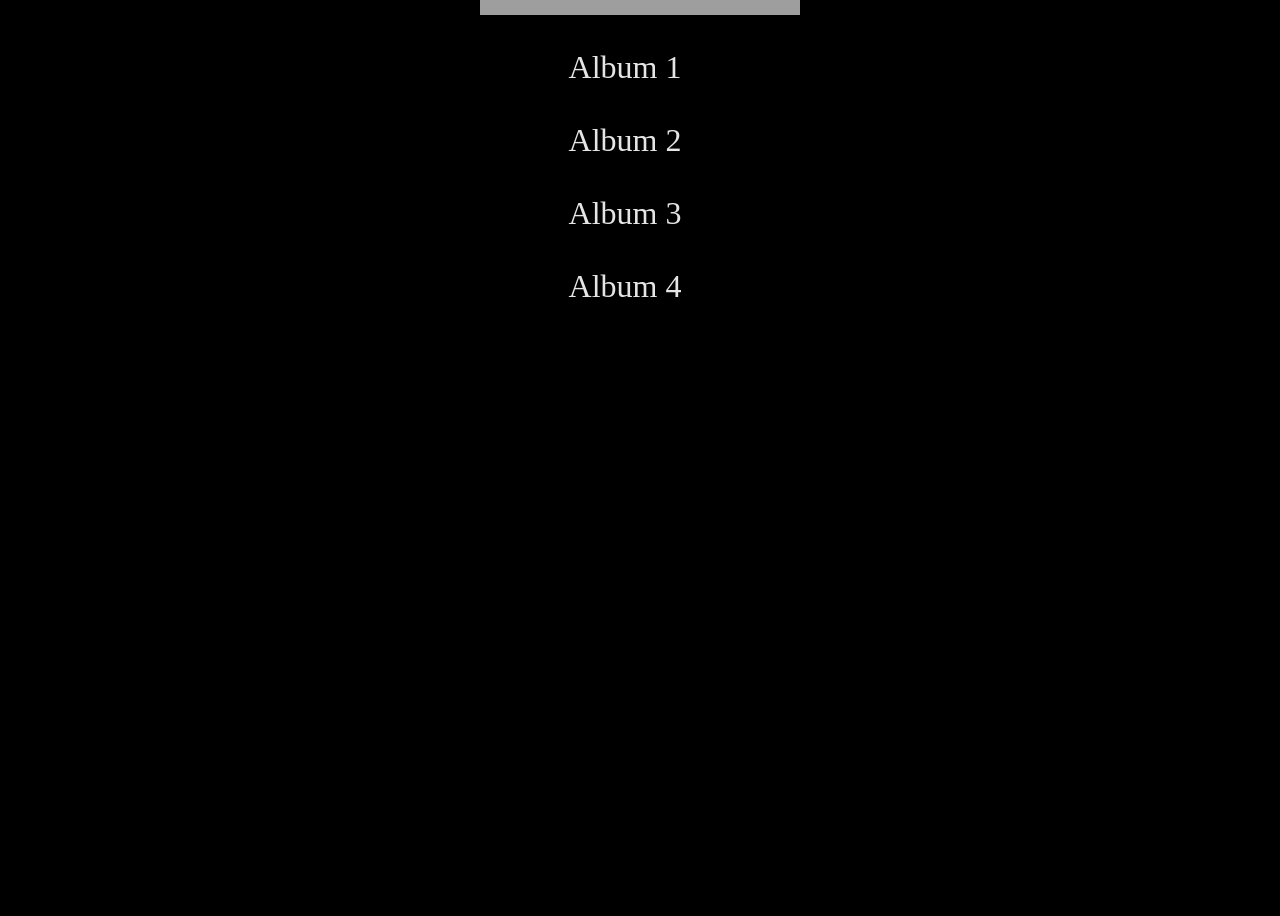
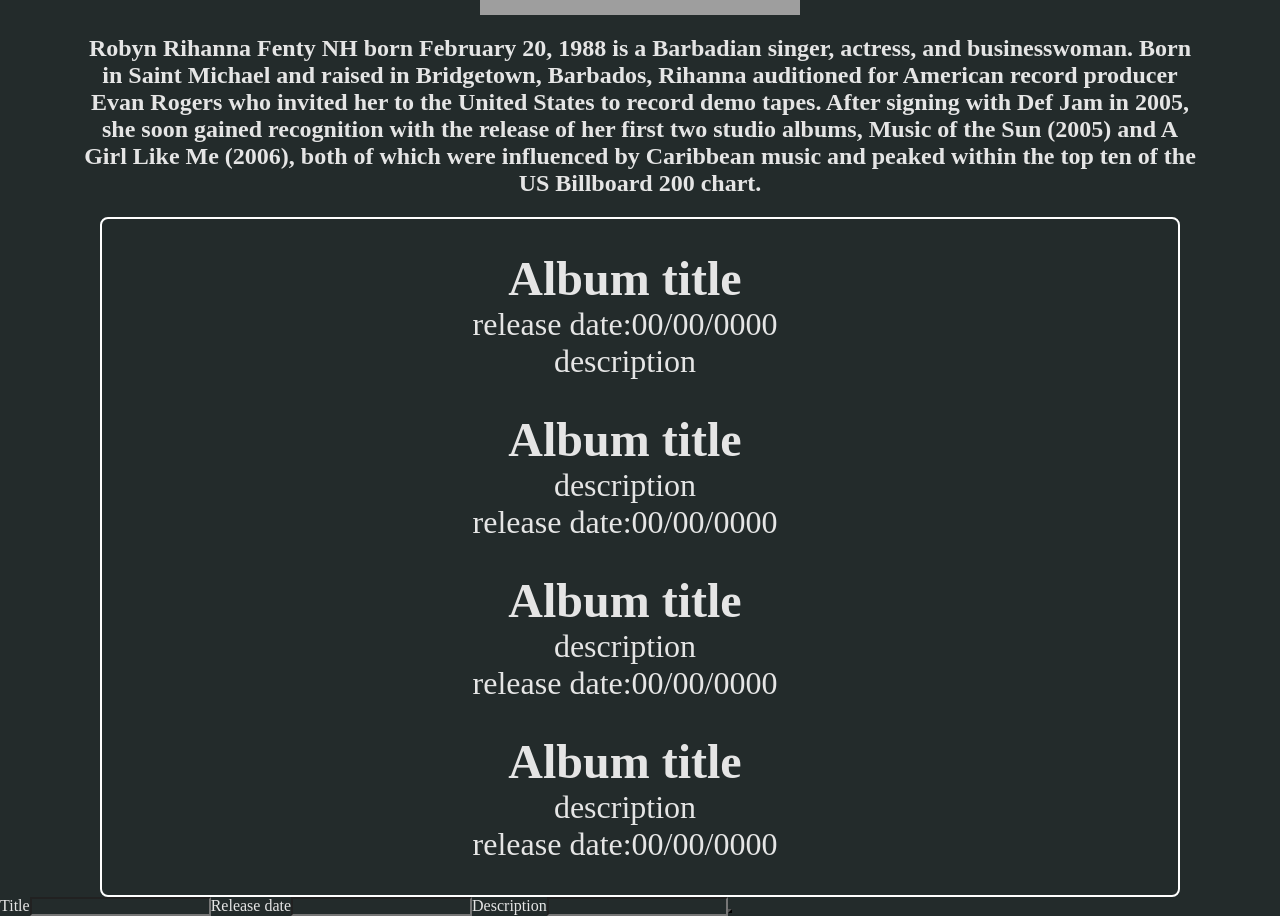
Before and after one commit to Mohakim231/Music-profile, a React (Vite) app: page / in a window 1280 px wide. Shown: the part 340-1256 px from the top of the page. Before the commit the page ends 800 px from the top, so only its background shows below. Built offline with nearby package versions, Linux system fonts and the light colour scheme; grey boxes are pictures that could not be loaded.

Commit message:
adding form

```diff
--- a/src/App.css
+++ b/src/App.css
@@ -2,6 +2,6 @@
     margin: 0;
     padding: 0;
     box-sizing: border-box;
-    background-color: #000000;
+    background-color: #232B2B;
     color: #e5e5e5;
 }
--- a/src/components/banner/Banner.css
+++ b/src/components/banner/Banner.css
@@ -5,3 +5,7 @@
     margin-top: 20px;
     width: 25%;
 }
+.description{
+    text-align: center;
+    margin: 20px 80px 20px 80px;
+}
--- a/src/components/banner/Banner.jsx
+++ b/src/components/banner/Banner.jsx
@@ -5,6 +5,7 @@
   return (
     <>
     <img src='https://th.bing.com/th/id/OIP.nTIpoqX8odg02Akv2srIuwHaEs?w=285&h=181&c=7&r=0&o=5&pid=1.7' alt='singer image'/>
+    <h2 className='description'>Robyn Rihanna Fenty NH born February 20, 1988 is a Barbadian singer, actress, and businesswoman. Born in Saint Michael and raised in Bridgetown, Barbados, Rihanna auditioned for American record producer Evan Rogers who invited her to the United States to record demo tapes. After signing with Def Jam in 2005, she soon gained recognition with the release of her first two studio albums, Music of the Sun (2005) and A Girl Like Me (2006), both of which were influenced by Caribbean music and peaked within the top ten of the US Billboard 200 chart.</h2>
     </>
   )
 }
--- a/src/components/list/List.css
+++ b/src/components/list/List.css
@@ -1,10 +1,21 @@
 .albumList{
+    list-style: none;
     margin-top: 2em;
     text-align: center;
+    border: 2px solid white;
+    border-radius: 0.5em;
+    margin: 20px 400px 0 400px;
 }
 .albumList li{
+    background-color: #232B2B;
     margin-top: 1em;
     font-size: 2em;
-    border: 2px solid black;
-    border-radius: 0.3em;
 }
+.albumList :nth-child(3){
+    margin-bottom: 1em;
+}
+@media only screen and (max-width: 1800px){
+    .albumList{
+        margin: 20px 100px 0 100px;
+    }
+}
--- a/src/components/list/List.jsx
+++ b/src/components/list/List.jsx
@@ -5,11 +5,35 @@
   return (
     <div className='list'>
     <ul className='albumList'>
-        <li>Album 1</li>
-        <li>Album 2</li>
-        <li>Album 3</li>
-        <li>Album 4</li>
+        <li>
+          <h2>Album title</h2><span>release date:00/00/0000</span>
+          <p>description</p>
+        </li>
+        <li>
+          <h2>Album title</h2>
+          <p>description</p>
+          <p>release date:00/00/0000</p>
+        </li>
+        <li>
+          <h2>Album title</h2>
+          <p>description</p>
+          <p>release date:00/00/0000</p>
+        </li>
+        <li>
+          <h2>Album title</h2>
+          <p>description</p>
+          <p>release date:00/00/0000</p>
+        </li>
     </ul>
+    <form>
+      <label for="title">Title</label>
+      <input type="text" name='title'/>
+      <label for="date">Release date</label>
+      <input type="text" name='date'/>
+      <label for='description'>Description</label>
+      <input type="text" name='description'/>
+      <button type='submit'></button>
+    </form>
     </div>
   )
 }
--- a/src/components/navbar/Nav.css
+++ b/src/components/navbar/Nav.css
@@ -12,11 +12,16 @@
     margin-top: 20px;
     font-size: 2em;
 }
+nav h2{
+    background-color: #14213d;
+}
 .navList{
+    background-color: #14213d;
     list-style: none;
     display: flex;
     font-size: 1em;
 }
 li{
+    background-color: #14213d;
     padding-right: 30px;
 }
--- a/src/components/navbar/Nav.jsx
+++ b/src/components/navbar/Nav.jsx
@@ -4,7 +4,7 @@
 function Nav() {
   return (
     <nav>
-        <h2>Musician</h2>
+        <h2>Rihanna</h2>
         <ul className='navList'>
             <li>Artist</li>
             <li>Songs</li>
```
